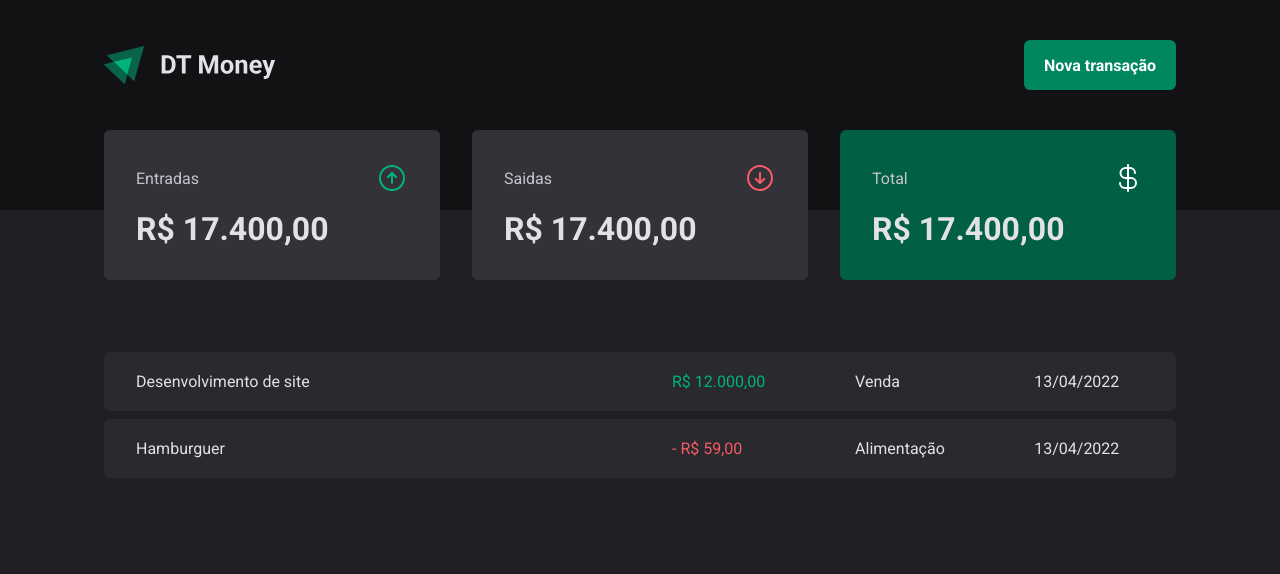
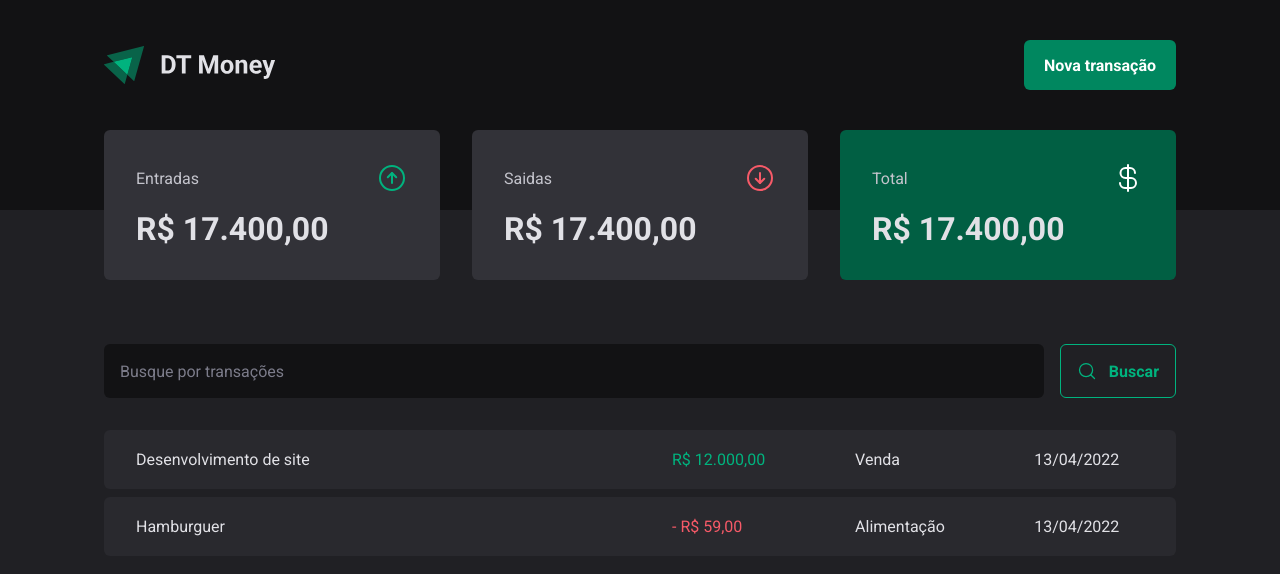
Before and after one commit to nikolasmarlon/03-dt-money, a React (Vite) app: page / in a window 1280 px wide. Shown: the top 574 px of the page. Built offline with nearby package versions, Linux system fonts and the light colour scheme.

Commit message:
Componente: SearchForm

```diff
--- /dev/null
+++ b/src/pages/Transactions/components/SearchForm/index.tsx
@@ -0,0 +1,15 @@
+import { MagnifyingGlass } from "phosphor-react";
+import { SearchFormContainer } from "./styles";
+
+
+export function SearchForm() {
+    return(
+        <SearchFormContainer>
+            <input type="text" placeholder="Busque por transações"/>
+            <button>
+                <MagnifyingGlass size={20} />
+                Buscar
+            </button>
+        </SearchFormContainer>
+    )
+}
--- /dev/null
+++ b/src/pages/Transactions/components/SearchForm/styles.ts
@@ -0,0 +1,44 @@
+import styled from "styled-components";
+
+
+
+export const SearchFormContainer = styled.form`
+    display: flex;
+    gap: 1rem;
+
+    input {
+        flex: 1;
+        border-radius: 6px;
+        border: 0;
+        background-color: ${props => props.theme["gray-900"]};
+        color: ${props => props.theme["gray-300"]};
+        padding: 1rem;
+
+
+        &::placeholder{
+            color: ${props => props.theme["gray-500"]};
+        }
+    }
+
+    button {
+        display: flex;
+        align-items: center;
+        gap: 0.75rem;
+
+        border: 0;
+        padding: 1rem;
+        background: transparent;
+        border: 1px solid ${props => props.theme["green-300"]};
+        color: ${props => props.theme["green-300"]};
+        font-weight: bold;
+        border-radius: 6px;
+
+        &:hover{
+            background: transparent;
+            border-color: ${props => props.theme["green-500"]};
+            color: ${props => props.theme.white};
+            transition: background-color 0.2s, color 0.2s, border-color 0.2s;
+        }
+
+    }
+`
--- a/src/pages/Transactions/index.tsx
+++ b/src/pages/Transactions/index.tsx
@@ -1,5 +1,6 @@
 import { Header } from "../../components/Header";
 import { Summary } from "../../components/Header/Summary";
+import { SearchForm } from "./components/SearchForm";
 import { PriceHighlight, TransactionsContainer, TransactionsTable } from "./styles";
 
 export function Transactions(){
@@ -9,6 +10,9 @@
             <Summary />
 
             <TransactionsContainer>
+
+                <SearchForm />
+
                 <TransactionsTable>
                     <tbody>
                         <tr>
```
